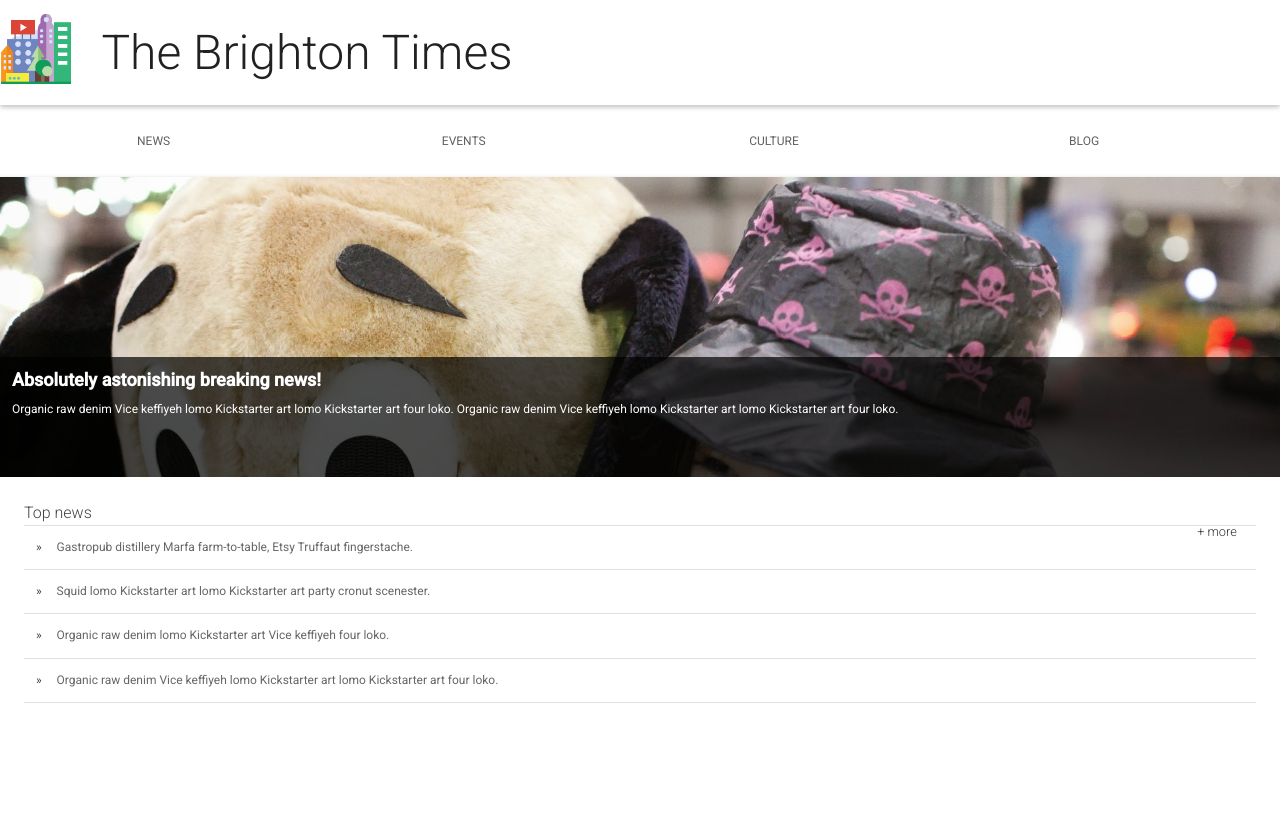
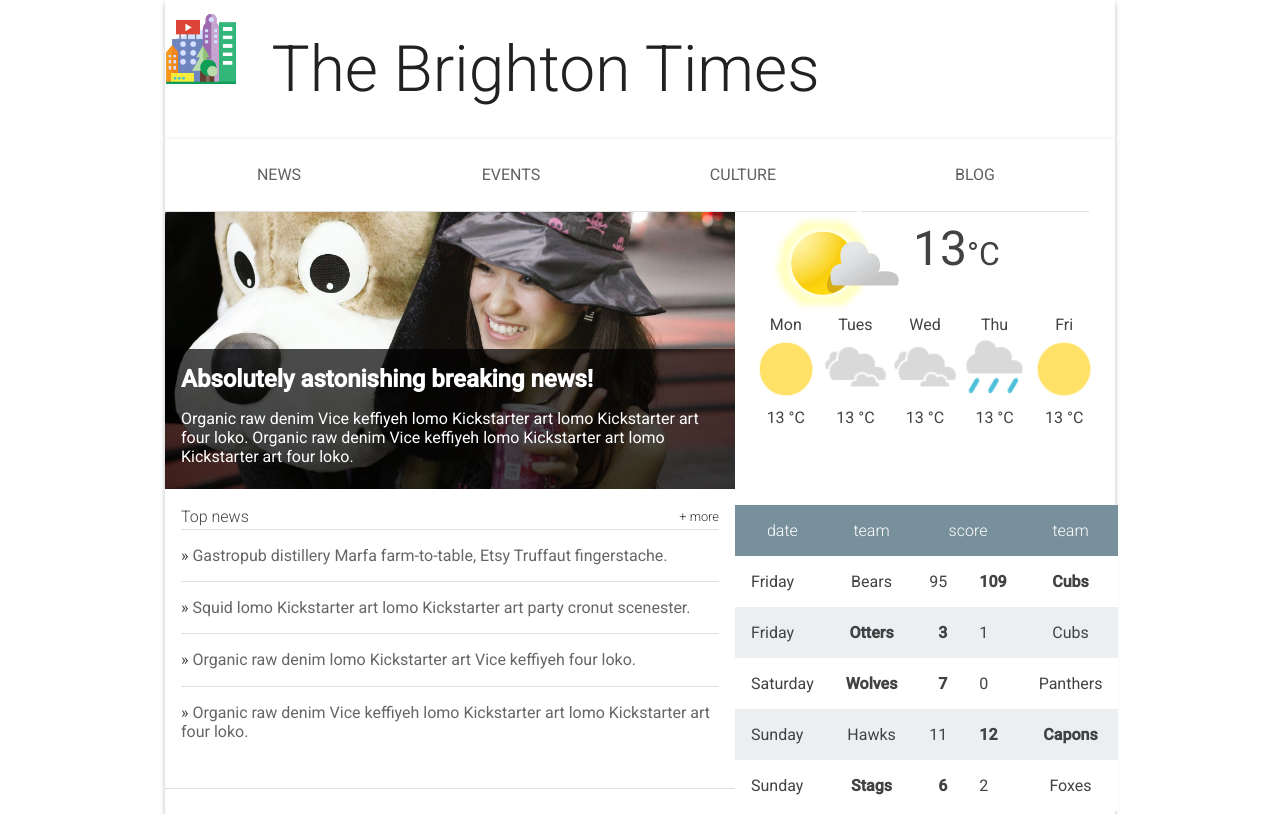
Before and after one commit to Jarory13/UdacityRWDF, a plain HTML site: page Start/index.html in a window 1280 px wide. Shown: the top 814 px of the page. Drawn offline with Linux system fonts and the light colour scheme.

Commit message:
Got menu button, built responsive layout for Start with multiple breakpoints to reflow content as needed.

```diff
--- a/Start/index.html
+++ b/Start/index.html
@@ -1,12 +1,15 @@
 <!doctype html>
 <html lang="en">
   <head>
+
     <meta charset="utf-8">
     <meta http-equiv="X-UA-Compatible" content="IE=edge">
     <title>Brighton Times</title>
     <link href="https://fonts.googleapis.com/css?family=Roboto:300,400,500" rel="stylesheet" type="text/css">
     <link rel="stylesheet" type="text/css" href="main.css">
-    <meta name="viewport" content="width=device-width, initial-scale=1.0">
+    <link rel="stylesheet" type="text/css" href="responsive.css">
+    <meta name="viewport" content="width=device-width, initial-scale=1">
+
   </head>
   <body>
 
@@ -16,6 +19,9 @@
         <h1 class="header__title">
           The Brighton Times
         </h1>
+        <a id="menu" class="header__menu" viewBox="0 0 24 100">
+           <img  src="images/menu.svg">
+        </a>
       </div>
     </header>
 
@@ -178,5 +184,22 @@
         </ul>
       </footer>
     </main>
+    <script>
+      /*
+       * Open the drawer when the menu ison is clicked.
+       */
+      var menu = document.querySelector('#menu');
+      var main = document.querySelector('main');
+      var drawer = document.querySelector('.nav');
+
+      menu.addEventListener('click', function(e) {
+        drawer.classList.toggle('open');
+        e.stopPropagation();
+      });
+      main.addEventListener('click', function() {
+        drawer.classList.remove('open');
+      });
+
+    </script>
   </body>
 </html>
--- a/Start/main.css
+++ b/Start/main.css
@@ -7,7 +7,7 @@ body, html {
 
 body {
   font-family: Roboto;
-  font-size: 12px;
+  font-size: 1em;
   color: #424242;
 }
 
@@ -24,18 +24,6 @@ ul {
   padding: 0;
   margin: 0;
 }
-a {
-  padding: 1.5em;
-}
-
-@media screen and (max-width: 1000px) {
-  body { font-size: 1.3em; }
-}
-@media screen and (max-width: 500px) {
-  body { font-size: 1.1; }
-}
-
-
 
 
 /*
@@ -62,6 +50,7 @@ a {
   box-shadow: 0 2px 5px rgba(0, 0, 0, 0.26);
   min-height: 56px;
   transition: min-height 0.3s;
+  width: 100%;
 }
 
 .header__inner {
@@ -102,7 +91,6 @@ a {
   width: 100%;
   padding: 0;
   margin: 0;
-
 }
 
 .nav__item {
@@ -118,6 +106,7 @@ a {
 .nav a {
   text-decoration: none;
   color: #616161;
+  padding: 1.5em;
 }
 
 .nav a:hover {
@@ -153,7 +142,6 @@ main {
  */
 
 .hero {
-  float: left;
   width: 100%;
   position: relative;
   background-image: url("./images/dog.jpg");
@@ -181,11 +169,10 @@ main {
  */
 
 .top-news {
-  float: right;
+  max-height: 300px;
+  border-bottom: 1px solid #E0E0E0;
+  padding: 1em;
   width: 100%;
-  height: 300px;
-
-  padding: 2em;
 }
 
 .news__title {
@@ -197,7 +184,7 @@ main {
 
 .top-news__item {
   border-bottom: 1px solid #E0E0E0;
-  padding: 1em;
+  padding: 1em 0;
   line-height: 19.2px;
 }
 
@@ -212,16 +199,12 @@ main {
 .top-news__item a {
   text-decoration: none;
   color: #666;
-  padding: inherit;
+  padding: 1.5em inherit;
 }
 
 .top-news__item a:hover,
 .top-news__item a:active {
   text-decoration: underline;
-}
-
-.top-news_list {
-  border-bottom: 1px solid #E0E0E0;
 }
 
 
@@ -232,16 +215,13 @@ main {
  */
 
 .scores {
-  width: 100%;
-  float: left;
   padding-top: 1em;
-  margin-top: 24px;
+  flex-grow: 1;
 }
 
 .scores__table {
   width: 100%;
   border-collapse: collapse;
-  margin-top: 5em;
 }
 
 .scores__table th,
@@ -283,8 +263,7 @@ main {
  */
 
 .weather {
-  float: right;
-  width: 100%;
+  flex-grow: 1;
   padding: 1em;
 }
 
@@ -334,11 +313,12 @@ main {
 
 /*
  *
- * Weather
+ * Recent News
  *
  */
 
 .recent-news {
+  flex-grow: 1;
   clear: both;
   padding: 1em;
 }
@@ -361,7 +341,7 @@ main {
 .snippet__title a {
   text-decoration: none;
   color: #666;
-  padding: inherit;
+  padding: 1.5em inherit;
 }
 
 .snippet__title a:hover,
@@ -390,5 +370,5 @@ footer li {
 footer a {
   text-decoration: none;
   color: #333;
-  padding: inherit;
+  padding: 1.5em;
 }
--- /dev/null
+++ b/Start/responsive.css
@@ -0,0 +1,188 @@
+.content, .header__inner {
+  display: flex;
+  flex-wrap: wrap;
+}
+
+.header__logo, .header__title, .header__menu {
+	order: 10;
+}
+
+.hero, .top-news, .scores, .weather, .recent-news {
+  order: 20;
+}
+
+.header{
+	display: flex;
+	flex-wrap: wrap;
+}
+
+.header__menu {
+	width: 34px;
+	height: 34px;
+	display: inline-block;
+    position: static;
+    right: 0;
+    padding: 1em;
+    display: none;
+}
+
+@media screen and (min-width: 400px) {
+	.nav {
+    z-index: 10;
+    background-color: #fff;
+    width: 300px;
+    position: absolute;
+    /* This trasform moves the drawer off canvas. */
+    -webkit-transform: translate(-300px, 0);
+    transform: translate(-300px, 0);
+    /* Optionally, we animate the drawer. */
+    transition: transform 0.3s ease;
+  }
+  .nav.open {
+    -webkit-transform: translate(0, 0);
+    transform: translate(0, 0);
+  }
+  .nav__item {
+    display: list-item;
+    border-bottom: 1px solid #E0E0E0;
+    width: 100%;
+    text-align: left;
+  }
+  .header {
+  	width: 100%;
+  }
+  .header__inner {
+  	width: 100%;
+  }
+
+  .header__logo {
+  	order: 12;
+  }
+
+  	.header__title {
+	order: 10;
+	margin: 8px;
+	}
+
+ .header__menu {
+		display: block;
+		order: 11;
+		padding: 2em;
+		width: 50%;
+	}
+
+
+
+
+
+
+
+}
+
+@media screen and (min-width: 650px) {
+	.nav {
+		-webkit-transform: translate(0px, 0);
+    transform: translate(0px, 0);
+    width: 100%;
+
+	}
+
+	.nav__item {
+		box-sizing: border-box;
+  display: inline-block;
+  width: 24%;
+  text-align: center;
+  line-height: 24px;
+  padding: 24px;
+  text-transform: uppercase;
+	}
+
+	.header__menu {
+		order: 10;
+		display: none;
+	}
+
+	.header__logo {
+		order: 10;
+		margin-right: 8px;
+	}
+
+	.header__title {
+	order: 10;
+	margin: 8px
+}
+
+}
+
+@media screen and (min-width: 700px) {
+	.hero {
+		width: 60%;
+		order: 11;
+	}
+
+	.weather {
+		order: 12;
+		width: 40%
+	}
+
+
+.header__logo {
+  height: 72px;
+  margin-right: 1em;
+  vertical-align: top;
+  margin-top: 12px;
+}
+
+.header__title {
+  font-weight: 300;
+  font-size: 4em;
+  margin: 0.5em 0.25em;
+  display: inline-block;
+  color: #212121;
+}
+
+
+}
+
+@media screen and (min-width: 850px) {
+	.top-news  {
+		width: 60%;
+	}
+	.scores {
+		width: 40%;
+	}
+
+}
+
+@media screen and (min-width: 950px) {
+	body {
+		width: 950px;
+		margin-right: auto;
+		margin-left: auto;
+	}
+
+	.nav {
+		width: 950px;
+	}
+
+	.hero {
+		height: 350px;
+	}
+
+	.scores {
+		order: 14;
+		width: 40%;
+	}
+
+	.top-news {
+		order: 13;
+		width: 60%;
+	}
+
+
+
+	.weather {
+		order: 12;
+		width: 40%
+	}
+}
```
Also changed, not shown: Start/images/menu.png (added), Start/images/menu.svg (added).
